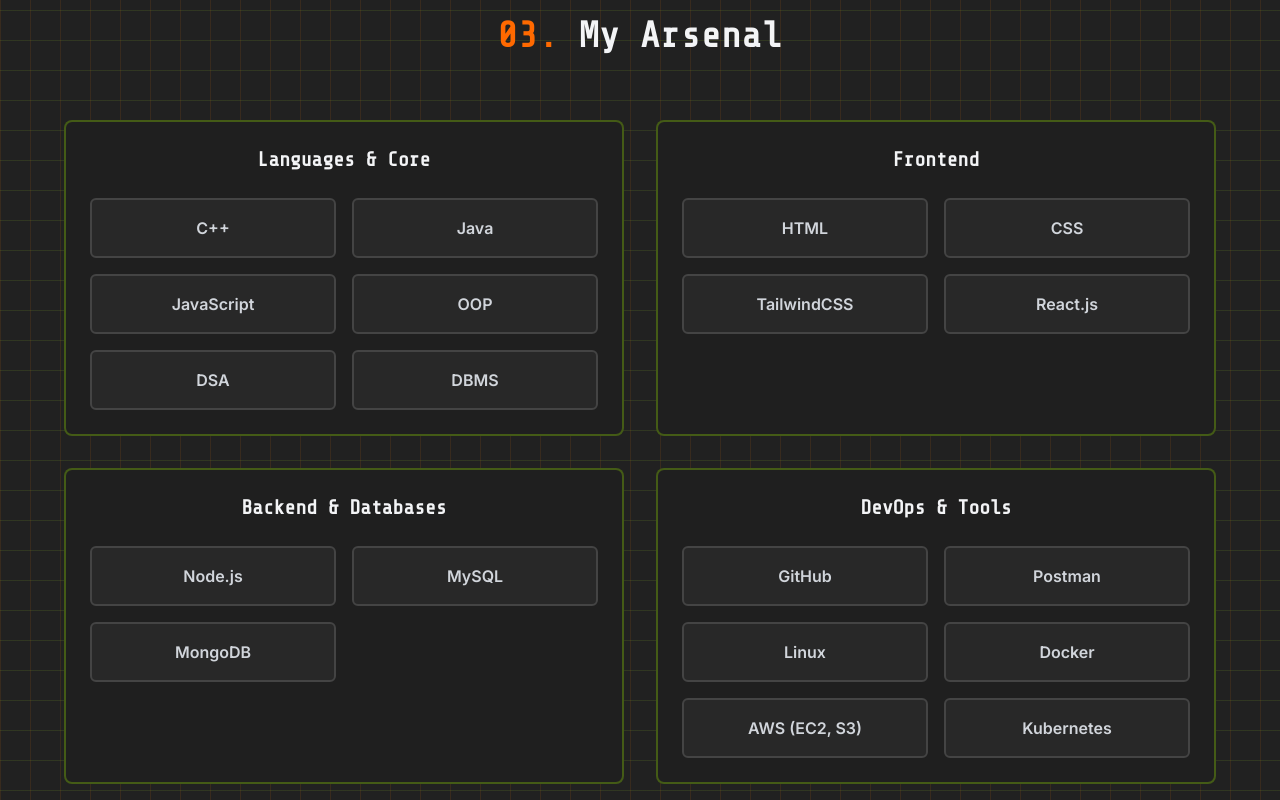
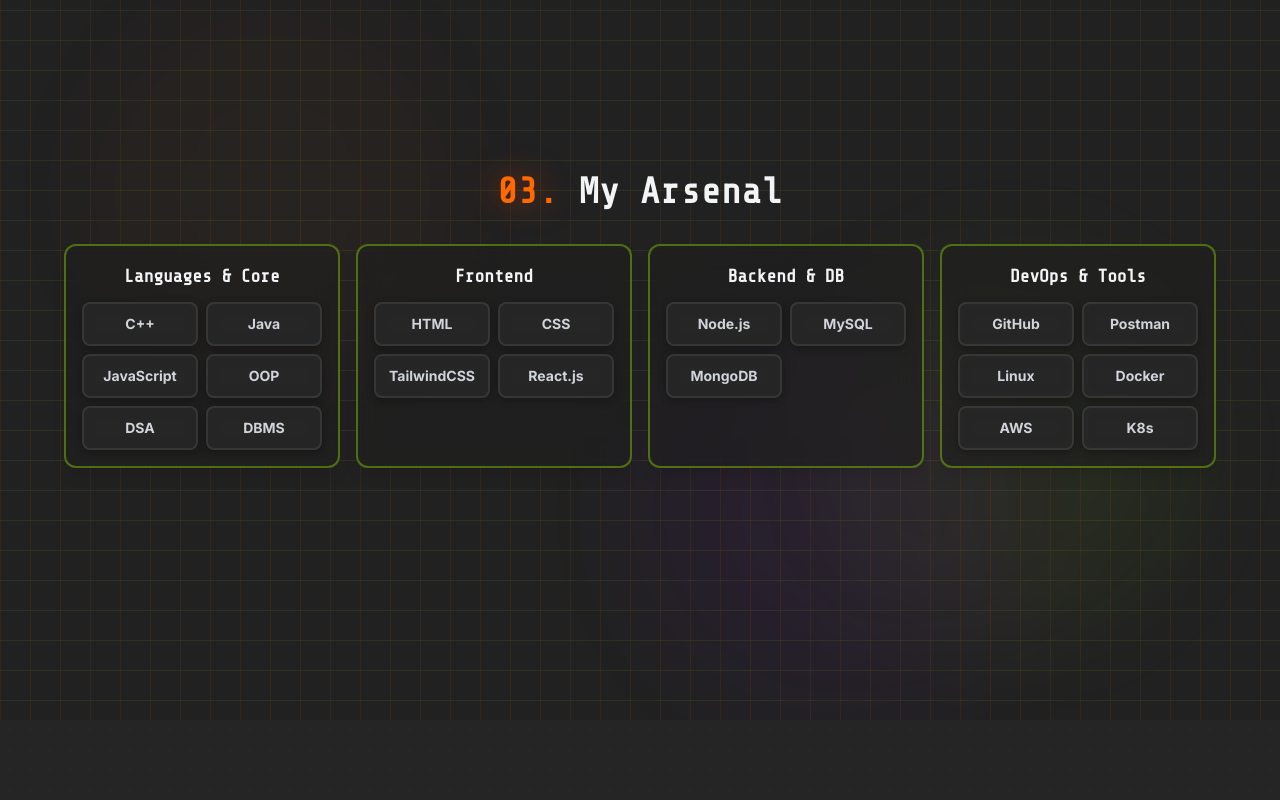
Before and after one commit to ChinmayOnGithub/portfolio, a Next.js app: page / in a window 1280 px wide. Shown: the part 2480-3280 px from the top of the page. Built offline with nearby package versions, Linux system fonts and the light colour scheme.

Commit message:
updated skill section

```diff
--- a/src/app/components/pages/DarkModePage.tsx
+++ b/src/app/components/pages/DarkModePage.tsx
@@ -53,6 +53,29 @@
   color: string;
   shadow: string;
   hoverText: string;
+};
+
+// Skill card component to avoid hooks in callbacks
+const SkillCard = ({ skill }: { skill: Skill }) => {
+  const [isHovered, setIsHovered] = React.useState(false);
+
+  return (
+    <div
+      className="p-2.5 rounded-lg border-2 cursor-pointer
+                 transition-all duration-300 ease-out backdrop-blur-sm"
+      style={{
+        backgroundColor: isHovered ? skill.color : 'rgba(40, 40, 40, 0.8)',
+        borderColor: isHovered ? skill.color : 'rgba(68, 68, 68, 0.6)',
+        color: isHovered ? (skill.hoverText === 'text-black' ? '#000' : '#FFF') : '#D1D5DB',
+        boxShadow: isHovered ? `0 6px 20px ${skill.shadow}, 0 0 30px ${skill.shadow}` : '0 2px 8px rgba(0,0,0,0.3)',
+        transform: isHovered ? 'translateY(-3px) scale(1.05)' : 'translateY(0) scale(1)',
+      }}
+      onMouseEnter={() => setIsHovered(true)}
+      onMouseLeave={() => setIsHovered(false)}
+    >
+      <h4 className="font-bold text-center text-sm">{skill.name}</h4>
+    </div>
+  );
 };
 
 // Commented out - Alternative file drawer design
@@ -430,27 +453,34 @@
       </section> */}
 
 
-      {/* --- SKILLS SECTION (File Drawer) --- */}
-      <section id="skills" className="w-full flex items-center justify-center min-h-screen py-24 px-6 sm:px-8 z-10 bg-[#212121] relative overflow-hidden">
-        {/* Same consistent grid background */}
+      {/* --- SKILLS SECTION (Enhanced with Glassmorphism) --- */}
+      <section id="skills" className="w-full flex items-center justify-center h-screen px-6 sm:px-8 z-10 bg-[#212121] relative overflow-hidden">
+        {/* Animated gradient background */}
+        <div className="absolute inset-0 opacity-30">
+          <div className="absolute top-20 left-20 w-96 h-96 bg-orange-500/20 rounded-full blur-3xl animate-pulse"></div>
+          <div className="absolute bottom-20 right-20 w-96 h-96 bg-lime-400/20 rounded-full blur-3xl animate-pulse" style={{ animationDelay: '1s' }}></div>
+          <div className="absolute top-1/2 left-1/2 w-96 h-96 bg-purple-600/20 rounded-full blur-3xl animate-pulse" style={{ animationDelay: '2s' }}></div>
+        </div>
+
+        {/* Grid background */}
         <div className="absolute inset-0" style={{
-          backgroundImage: 'linear-gradient(rgba(182, 244, 39, 0.1) 1px, transparent 1px), linear-gradient(to right, rgba(255, 126, 0, 0.1) 1px, transparent 1px)',
+          backgroundImage: 'linear-gradient(rgba(182, 244, 39, 0.08) 1px, transparent 1px), linear-gradient(to right, rgba(255, 126, 0, 0.08) 1px, transparent 1px)',
           backgroundSize: '30px 30px'
         }}></div>
 
         <div className="max-w-6xl w-full relative flex flex-col items-center">
-          {/* Section title */}
-          <h2 className="text-3xl md:text-4xl font-bold text-gray-100 mb-16 font-mono tracking-wide text-center">
-            <span className="text-orange-500">03.</span> My Arsenal
+          {/* Section title with glow */}
+          <h2 className="text-3xl md:text-4xl font-bold text-gray-100 mb-8 font-mono tracking-wide text-center relative">
+            <span className="text-orange-500 drop-shadow-[0_0_15px_rgba(255,69,0,0.5)]">03.</span> My Arsenal
           </h2>
 
-          {/* This is the new, clean, categorized grid */}
-          <div className="w-full grid grid-cols-1 md:grid-cols-2 gap-8">
+          {/* Compact grid - all skills in one view */}
+          <div className="w-full grid grid-cols-1 md:grid-cols-2 lg:grid-cols-4 gap-4">
 
             {/* --- Category: Languages & Core Concepts --- */}
-            <div className="bg-[#1f1f1f] p-6 rounded-lg border-2 border-lime-400/30">
-              <h3 className="text-xl font-bold text-gray-100 mb-6 font-mono text-center">Languages & Core</h3>
-              <div className="grid grid-cols-2 gap-4">
+            <div className="group bg-[#1f1f1f]/60 backdrop-blur-md p-4 rounded-xl border-2 border-lime-400/40 shadow-lg hover:shadow-lime-400/20 hover:border-lime-400/60 transition-all duration-300 hover:scale-[1.02]">
+              <h3 className="text-lg font-bold text-gray-100 mb-3 font-mono text-center group-hover:text-lime-400 transition-colors">Languages & Core</h3>
+              <div className="grid grid-cols-2 gap-2">
                 {[
                   { name: "C++", color: "#00599C", shadow: "rgba(0, 89, 156, 0.4)", hoverText: "text-white" },
                   { name: "Java", color: "#f89820", shadow: "rgba(248, 152, 32, 0.4)", hoverText: "text-black" },
@@ -458,135 +488,55 @@
                   { name: "OOP", color: "#A29BFE", shadow: "rgba(162, 155, 254, 0.4)", hoverText: "text-black" },
                   { name: "DSA", color: "#A29BFE", shadow: "rgba(162, 155, 254, 0.4)", hoverText: "text-black" },
                   { name: "DBMS", color: "#A29BFE", shadow: "rgba(162, 155, 254, 0.4)", hoverText: "text-black" },
-                ].map((skill) => {
-                  const [isHovered, setIsHovered] = React.useState(false);
-                  const skillTypeSkill = skill as Skill; // Cast to your defined Skill type
-
-                  return (
-                    <div
-                      key={skillTypeSkill.name}
-                      className="p-4 rounded-md border-2 cursor-pointer
-                                 transition-all duration-300 ease-out"
-                      style={{
-                        backgroundColor: isHovered ? skillTypeSkill.color : '#282828',
-                        borderColor: isHovered ? skillTypeSkill.color : '#444',
-                        color: isHovered ? (skillTypeSkill.hoverText === 'text-black' ? '#000' : '#FFF') : '#D1D5DB',
-                        boxShadow: isHovered ? `0 6px 20px ${skillTypeSkill.shadow}` : 'none',
-                        transform: isHovered ? 'translateY(-4px)' : 'translateY(0)',
-                      }}
-                      onMouseEnter={() => setIsHovered(true)}
-                      onMouseLeave={() => setIsHovered(false)}
-                    >
-                      <h4 className="font-semibold text-center">{skillTypeSkill.name}</h4>
-                    </div>
-                  );
-                })}
+                ].map((skill) => (
+                  <SkillCard key={skill.name} skill={skill as Skill} />
+                ))}
               </div>
             </div>
 
             {/* --- Category: Frontend --- */}
-            <div className="bg-[#1f1f1f] p-6 rounded-lg border-2 border-lime-400/30">
-              <h3 className="text-xl font-bold text-gray-100 mb-6 font-mono text-center">Frontend</h3>
-              <div className="grid grid-cols-2 gap-4">
+            <div className="group bg-[#1f1f1f]/60 backdrop-blur-md p-4 rounded-xl border-2 border-lime-400/40 shadow-lg hover:shadow-lime-400/20 hover:border-lime-400/60 transition-all duration-300 hover:scale-[1.02]">
+              <h3 className="text-lg font-bold text-gray-100 mb-3 font-mono text-center group-hover:text-lime-400 transition-colors">Frontend</h3>
+              <div className="grid grid-cols-2 gap-2">
                 {[
                   { name: "HTML", color: "#E34F26", shadow: "rgba(227, 79, 38, 0.4)", hoverText: "text-white" },
                   { name: "CSS", color: "#1572B6", shadow: "rgba(21, 114, 182, 0.4)", hoverText: "text-white" },
                   { name: "TailwindCSS", color: "#06B6D4", shadow: "rgba(6, 182, 212, 0.4)", hoverText: "text-black" },
                   { name: "React.js", color: "#61DAFB", shadow: "rgba(97, 218, 251, 0.4)", hoverText: "text-black" },
-                ].map((skill) => {
-                  const [isHovered, setIsHovered] = React.useState(false);
-                  const skillTypeSkill = skill as Skill; // Cast to your defined Skill type
-
-                  return (
-                    <div
-                      key={skillTypeSkill.name}
-                      className="p-4 rounded-md border-2 cursor-pointer
-                                 transition-all duration-300 ease-out"
-                      style={{
-                        backgroundColor: isHovered ? skillTypeSkill.color : '#282828',
-                        borderColor: isHovered ? skillTypeSkill.color : '#444',
-                        color: isHovered ? (skillTypeSkill.hoverText === 'text-black' ? '#000' : '#FFF') : '#D1D5DB',
-                        boxShadow: isHovered ? `0 6px 20px ${skillTypeSkill.shadow}` : 'none',
-                        transform: isHovered ? 'translateY(-4px)' : 'translateY(0)',
-                      }}
-                      onMouseEnter={() => setIsHovered(true)}
-                      onMouseLeave={() => setIsHovered(false)}
-                    >
-                      <h4 className="font-semibold text-center">{skillTypeSkill.name}</h4>
-                    </div>
-                  );
-                })}
+                ].map((skill) => (
+                  <SkillCard key={skill.name} skill={skill as Skill} />
+                ))}
               </div>
             </div>
 
             {/* --- Category: Backend & Databases --- */}
-            <div className="bg-[#1f1f1f] p-6 rounded-lg border-2 border-lime-400/30">
-              <h3 className="text-xl font-bold text-gray-100 mb-6 font-mono text-center">Backend & Databases</h3>
-              <div className="grid grid-cols-2 gap-4">
+            <div className="group bg-[#1f1f1f]/60 backdrop-blur-md p-4 rounded-xl border-2 border-lime-400/40 shadow-lg hover:shadow-lime-400/20 hover:border-lime-400/60 transition-all duration-300 hover:scale-[1.02]">
+              <h3 className="text-lg font-bold text-gray-100 mb-3 font-mono text-center group-hover:text-lime-400 transition-colors">Backend & DB</h3>
+              <div className="grid grid-cols-2 gap-2">
                 {[
                   { name: "Node.js", color: "#5FA04E", shadow: "rgba(95, 160, 78, 0.4)", hoverText: "text-white" },
                   { name: "MySQL", color: "#4479A1", shadow: "rgba(68, 121, 161, 0.4)", hoverText: "text-white" },
                   { name: "MongoDB", color: "#47A248", shadow: "rgba(71, 162, 72, 0.4)", hoverText: "text-white" },
-                ].map((skill) => {
-                  const [isHovered, setIsHovered] = React.useState(false);
-                  const skillTypeSkill = skill as Skill; // Cast to your defined Skill type
-
-                  return (
-                    <div
-                      key={skillTypeSkill.name}
-                      className="p-4 rounded-md border-2 cursor-pointer
-                                 transition-all duration-300 ease-out"
-                      style={{
-                        backgroundColor: isHovered ? skillTypeSkill.color : '#282828',
-                        borderColor: isHovered ? skillTypeSkill.color : '#444',
-                        color: isHovered ? (skillTypeSkill.hoverText === 'text-black' ? '#000' : '#FFF') : '#D1D5DB',
-                        boxShadow: isHovered ? `0 6px 20px ${skillTypeSkill.shadow}` : 'none',
-                        transform: isHovered ? 'translateY(-4px)' : 'translateY(0)',
-                      }}
-                      onMouseEnter={() => setIsHovered(true)}
-                      onMouseLeave={() => setIsHovered(false)}
-                    >
-                      <h4 className="font-semibold text-center">{skillTypeSkill.name}</h4>
-                    </div>
-                  );
-                })}
+                ].map((skill) => (
+                  <SkillCard key={skill.name} skill={skill as Skill} />
+                ))}
               </div>
             </div>
 
             {/* --- Category: DevOps & Tools --- */}
-            <div className="bg-[#1f1f1f] p-6 rounded-lg border-2 border-lime-400/30">
-              <h3 className="text-xl font-bold text-gray-100 mb-6 font-mono text-center">DevOps & Tools</h3>
-              <div className="grid grid-cols-2 gap-4">
+            <div className="group bg-[#1f1f1f]/60 backdrop-blur-md p-4 rounded-xl border-2 border-lime-400/40 shadow-lg hover:shadow-lime-400/20 hover:border-lime-400/60 transition-all duration-300 hover:scale-[1.02]">
+              <h3 className="text-lg font-bold text-gray-100 mb-3 font-mono text-center group-hover:text-lime-400 transition-colors">DevOps & Tools</h3>
+              <div className="grid grid-cols-2 gap-2">
                 {[
                   { name: "GitHub", color: "#FFFFFF", shadow: "rgba(255, 255, 255, 0.4)", hoverText: "text-black" },
                   { name: "Postman", color: "#FF6C37", shadow: "rgba(255, 108, 55, 0.4)", hoverText: "text-white" },
                   { name: "Linux", color: "#FCC624", shadow: "rgba(252, 198, 36, 0.4)", hoverText: "text-black" },
                   { name: "Docker", color: "#2496ED", shadow: "rgba(36, 150, 237, 0.4)", hoverText: "text-white" },
-                  { name: "AWS (EC2, S3)", color: "#232F3E", shadow: "rgba(35, 47, 62, 0.4)", hoverText: "text-white" },
-                  { name: "Kubernetes", color: "#326CE5", shadow: "rgba(50, 108, 229, 0.4)", hoverText: "text-white" },
-                ].map((skill) => {
-                  const [isHovered, setIsHovered] = React.useState(false);
-                  const skillTypeSkill = skill as Skill; // Cast to your defined Skill type
-
-                  return (
-                    <div
-                      key={skillTypeSkill.name}
-                      className="p-4 rounded-md border-2 cursor-pointer
-                                 transition-all duration-300 ease-out"
-                      style={{
-                        backgroundColor: isHovered ? skillTypeSkill.color : '#282828',
-                        borderColor: isHovered ? skillTypeSkill.color : '#444',
-                        color: isHovered ? (skillTypeSkill.hoverText === 'text-black' ? '#000' : '#FFF') : '#D1D5DB',
-                        boxShadow: isHovered ? `0 6px 20px ${skillTypeSkill.shadow}` : 'none',
-                        transform: isHovered ? 'translateY(-4px)' : 'translateY(0)',
-                      }}
-                      onMouseEnter={() => setIsHovered(true)}
-                      onMouseLeave={() => setIsHovered(false)}
-                    >
-                      <h4 className="font-semibold text-center">{skillTypeSkill.name}</h4>
-                    </div>
-                  );
-                })}
+                  { name: "AWS", color: "#232F3E", shadow: "rgba(35, 47, 62, 0.4)", hoverText: "text-white" },
+                  { name: "K8s", color: "#326CE5", shadow: "rgba(50, 108, 229, 0.4)", hoverText: "text-white" },
+                ].map((skill) => (
+                  <SkillCard key={skill.name} skill={skill as Skill} />
+                ))}
               </div>
             </div>
 
```
